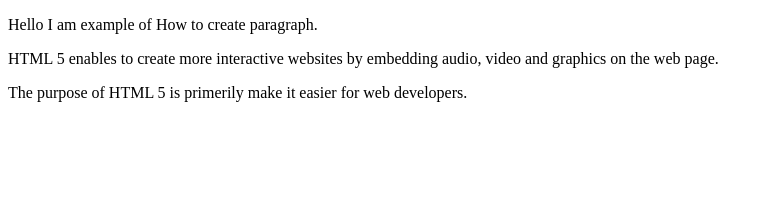
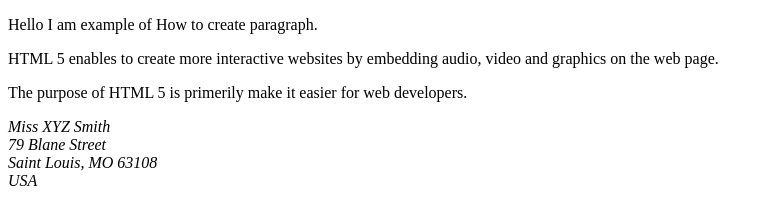
Before and after one commit to chanchalpatel51/HTML, a plain HTML site: page index.html in a window 1280 px wide. Shown: the whole page, without its empty margins (0-773 px from the left). Drawn offline with Linux system fonts and the light colour scheme.

Commit message:
Add address using address tag

```diff
--- a/index.html
+++ b/index.html
@@ -9,6 +9,11 @@
 
     <p>Hello I am example of How to create paragraph. </p> <p>HTML 5 enables to create more interactive websites by embedding audio, video and graphics on the web page. </p>
     <p>The purpose of HTML 5 is primerily make it easier for web developers.</p>
-
+    <address>
+        Miss XYZ Smith
+        <br>79 Blane Street
+        <br>Saint Louis, MO 63108
+        <br>USA
+    </address>
 </body>
 </html>
```
